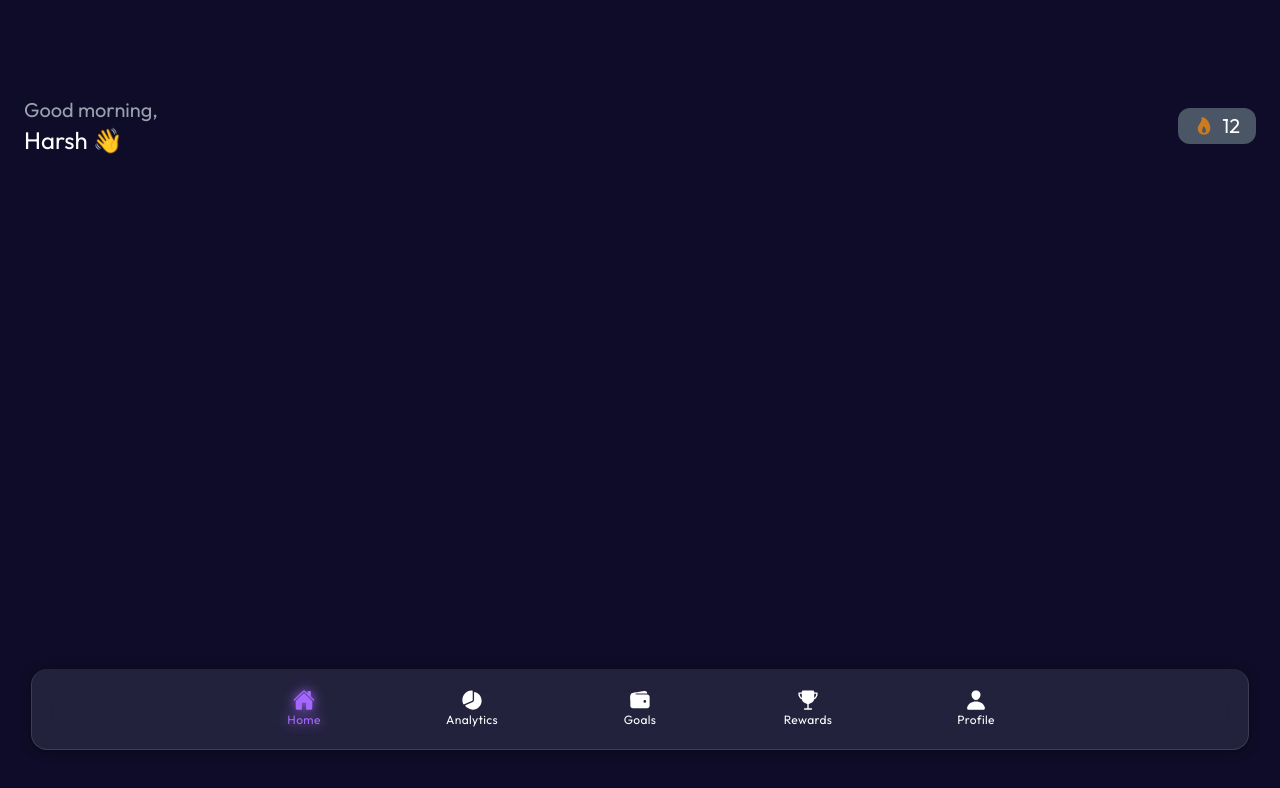
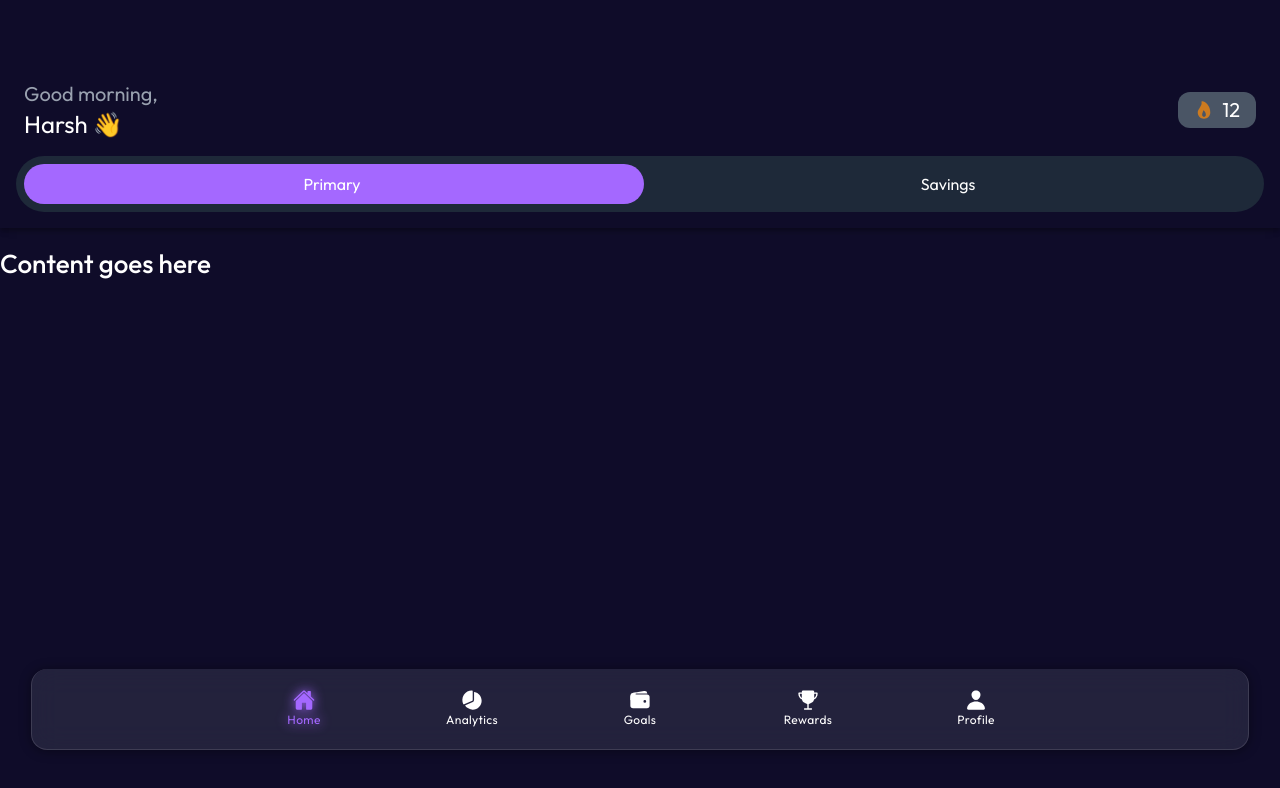
Before and after one commit to cubaseuser123/PocketPal-Revamped, a React (Vite) app in the folder apps/mobile/: page /home in a window 1280 px wide. Shown: the top 788 px of the page. Built offline with nearby package versions, Linux system fonts and the light colour scheme.

Commit message:
Moved Welcome text to Component Welcome + Made the Slider for switching between Primary and Savings Wallet

```diff
--- /dev/null
+++ b/apps/mobile/src/components/Welcome.tsx
@@ -0,0 +1,19 @@
+import { IonIcon } from "@ionic/react";
+import { flame } from "ionicons/icons";
+
+const Welcome = () => {
+  return (
+    <div className="flex flex-row items-center justify-between px-6 pt-20">
+      <div>
+        <div className="text-xl text-gray-400">Good morning,</div>
+        <div className="text-2xl text-white">Harsh 👋</div>
+      </div>
+      <div className="flex flex-row items-center gap-2 rounded-xl bg-gray-600 px-4 py-1 text-xl text-white">
+        <IonIcon icon={flame} className="animate-pulse text-orange-400" />
+        <span>12</span>
+      </div>
+    </div>
+  );
+};
+
+export default Welcome;
--- a/apps/mobile/src/pages/Home.tsx
+++ b/apps/mobile/src/pages/Home.tsx
@@ -1,22 +1,41 @@
-import { IonContent, IonPage } from "@ionic/react";
-import React from "react";
-import { IonIcon } from "@ionic/react";
-import { flame } from "ionicons/icons";
+import { IonContent, IonPage, IonHeader } from "@ionic/react";
+import React, { useState } from "react";
+import Welcome from "../components/Welcome";
 
 const Home: React.FC = () => {
+  const [activeWallet, setActiveWallet] = useState<"Primary" | "Savings">(
+    "Primary",
+  );
+
   return (
     <IonPage>
-      <IonContent className="ion-padding-top">
-        <div className="flex flex-row items-center justify-between px-6 pt-20">
-          <div>
-            <div className="text-xl text-gray-400">Good morning,</div>
-            <div className="text-2xl text-white">Harsh 👋</div>
+      <IonHeader>
+        <Welcome />
+        <div className="ion-margin relative flex flex-row rounded-4xl bg-gray-800 px-2 py-2 text-center text-white">
+          <div
+            className={`absolute top-2 bottom-2 w-[calc(50%-4px)] rounded-4xl bg-(--ion-color-primary) transition-all duration-300 ${
+              activeWallet === "Primary" ? "left-2" : "left-[calc(50%+2px)]"
+            }`}
+          />
+
+          <div
+            onClick={() => setActiveWallet("Primary")}
+            className="z-10 flex-1 px-6 py-2"
+          >
+            Primary
           </div>
-          <div className="flex flex-row items-center gap-2 rounded-xl bg-gray-600 px-4 py-1 text-xl text-white">
-            <IonIcon icon={flame} className="animate-pulse text-orange-400" />
-            <span>12</span>
+
+          <div
+            onClick={() => setActiveWallet("Savings")}
+            className="z-10 flex-1 px-6 py-2"
+          >
+            Savings
           </div>
         </div>
+      </IonHeader>
+
+      <IonContent className="">
+        <h1 className="text-white">Content goes here</h1>
       </IonContent>
     </IonPage>
   );
```
